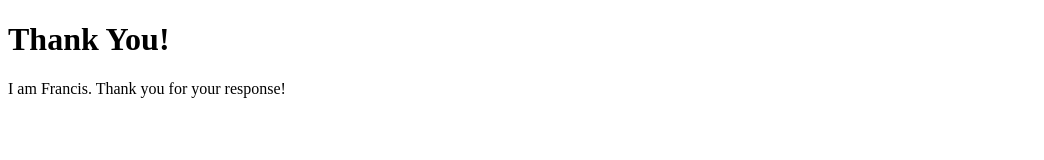
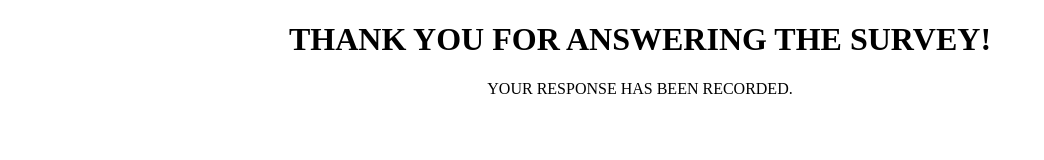
Before and after one commit to Francisken03/Thank-You-Page, a plain HTML site: page index.html in a window 1280 px wide. Shown: the whole page, without its empty margins (0-1044 px from the left). Drawn offline with Linux system fonts and the light colour scheme.

Commit message:
Text aligned center

```diff
--- a/index.html
+++ b/index.html
@@ -7,8 +7,14 @@
     <title>Thank You Page</title>
 </head>
 <body>
-    <h1>Thank You!</h1>
-    <p>I am Francis. Thank you for your response!</p>
+    <style>
+        body {
+        text-align: center;}
+
+    </style>
+
+    <h1>THANK YOU FOR ANSWERING THE SURVEY!</h1>
+    <p>YOUR RESPONSE HAS BEEN RECORDED.</p>
 
 </body>
 </html>
```
